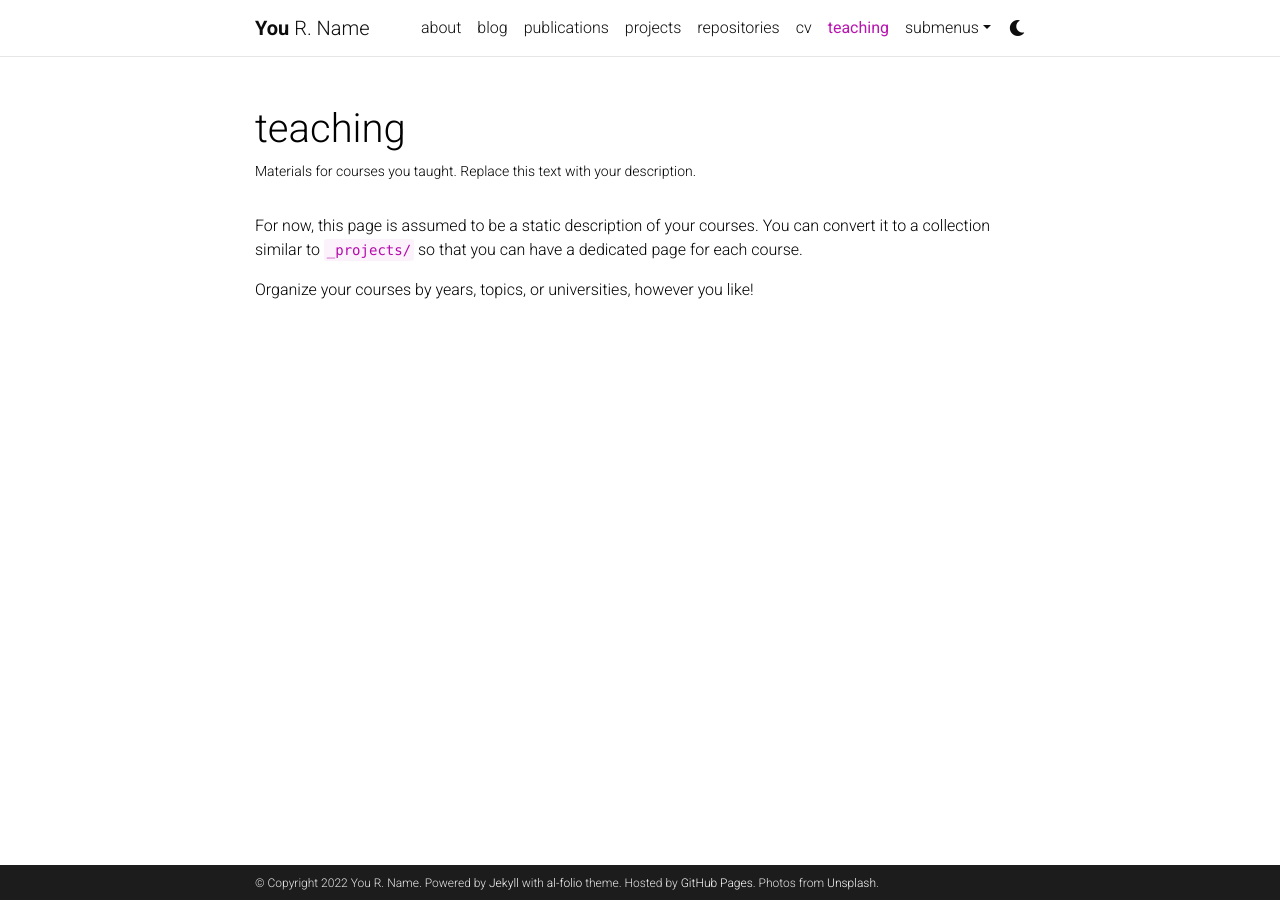
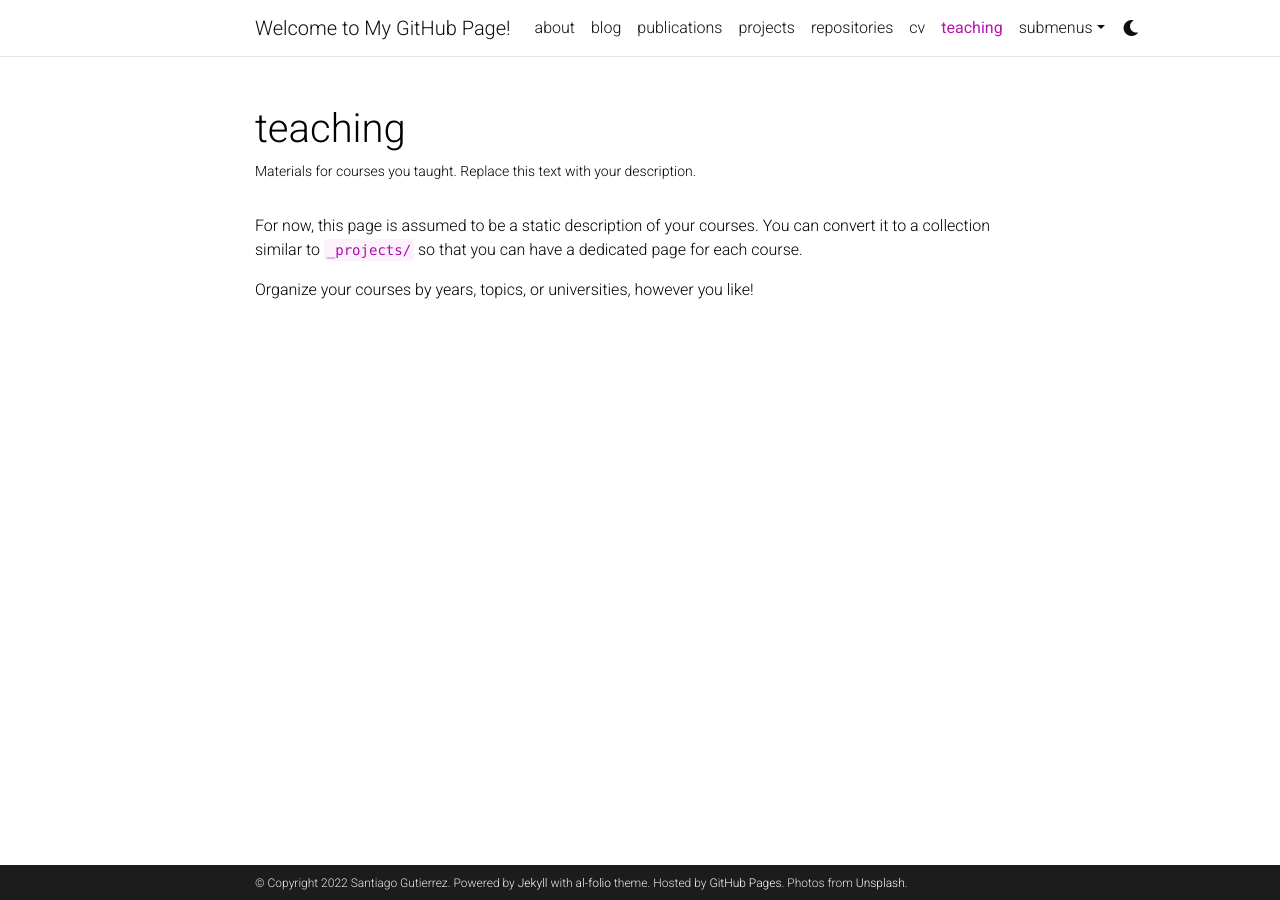
Before and after one commit to santigtz95/santigtz95.github.io, a Jekyll site: the page built from _pages/teaching.md, in a window 1280 px wide. Built offline with Jekyll 4.4.1, drawn with Linux system fonts in a browser that asks for light colours; comment, search, counter and statistics services are not loaded; a style sheet for code colours, icons or effects is not loaded.

Commit message:
Update _config.yml

```diff
--- a/_config.yml
+++ b/_config.yml
@@ -2,11 +2,11 @@
 # Site settings
 # -----------------------------------------------------------------------------
 
-title: blank # the website title (if blank, full name will be used instead)
-first_name: You
-middle_name: R.
-last_name: Name
-email: you@example.com
+title: Welcome to My GitHub Page!
+first_name: Santiago
+middle_name:
+last_name: Gutierrez
+email: santigtz95@gmail.com
 description: > # the ">" symbol means to ignore newlines until "footer_text:"
   A simple, whitespace theme for academics. Based on [*folio](https://github.com/bogoli/-folio) design.
 footer_text: >
@@ -18,8 +18,8 @@ keywords: jekyll, jekyll-theme, academic-website, portfolio-website  # add your
 lang: en # the language of your site (for example: en, fr, cn, ru, etc.)
 icon: ⚛️  # the emoji used as the favicon (alternatively, provide image name in /assets/img/)
 
-url: https://alshedivat.github.io # the base hostname & protocol for your site
-baseurl: /al-folio # the subpath of your site, e.g. /blog/
+url: https://santigtz95.github.io # the base hostname & protocol for your site
+baseurl: # the subpath of your site, e.g. /blog/
 last_updated: false # set to true if you want to display last updated in the footer
 impressum_path:  # set to path to include impressum link in the footer, use the same path as permalink in a page, helps to conform with EU GDPR
 
```
